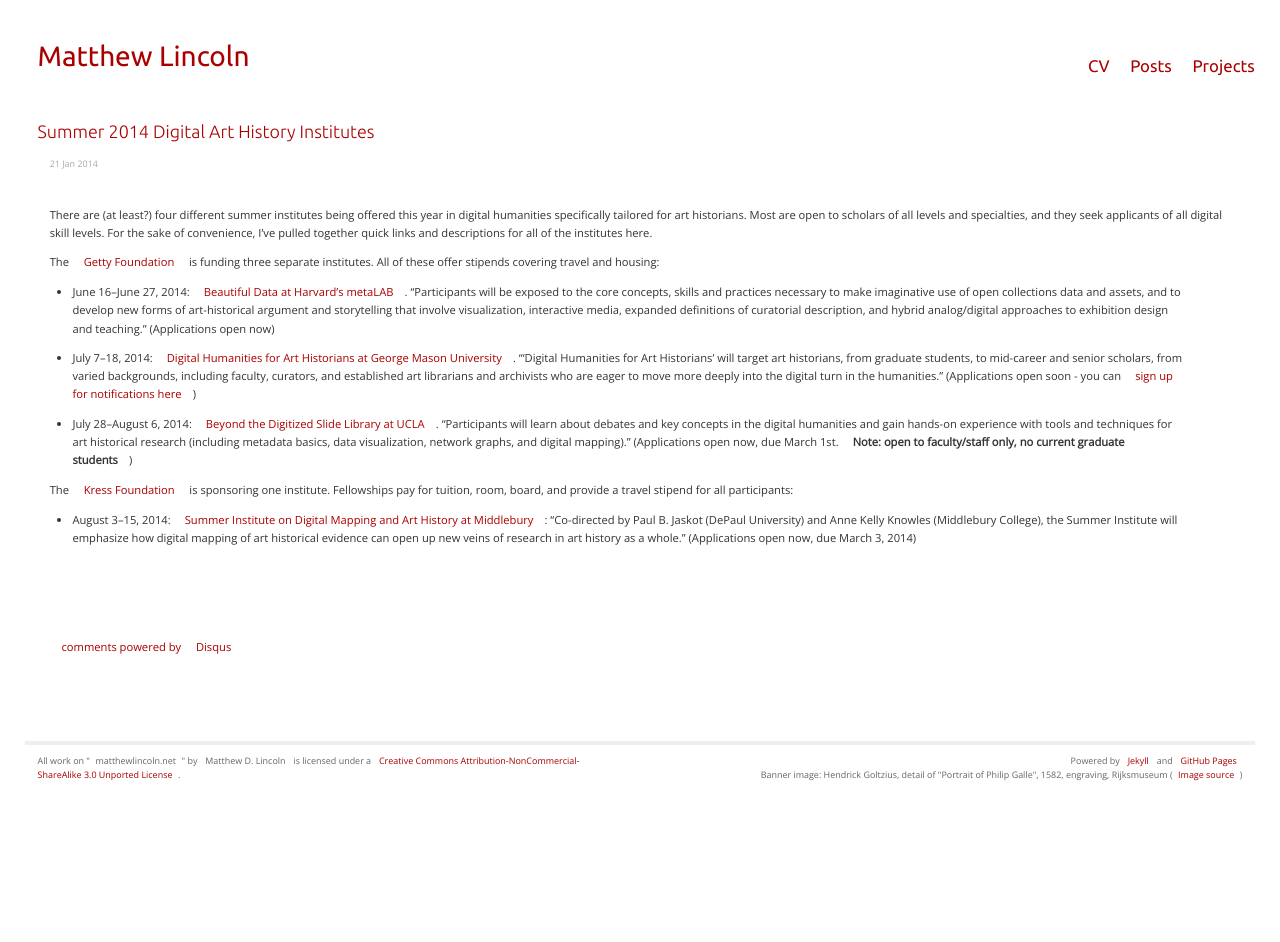
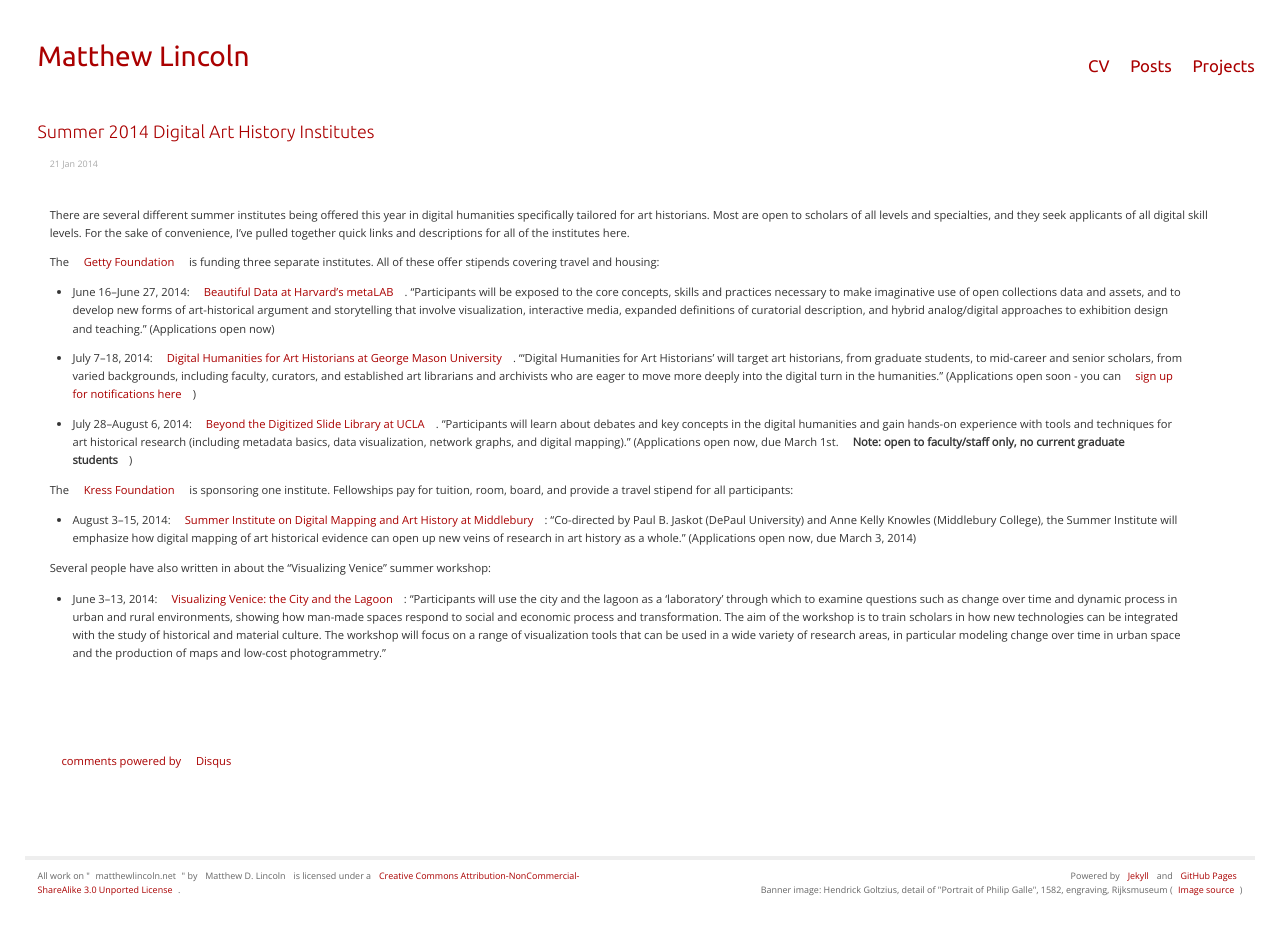
Before and after one commit to mdlincoln/mdlincoln.github.io, a Jekyll site: the page built from _posts/2014-01-21-summer-2014-digital-art-history-institutes.md, in a window 1280 px wide. Built offline with Jekyll 4.4.1, drawn with Linux system fonts in a browser that asks for light colours; comment, search, counter and statistics services are not loaded.

Commit message:
Added Visualizing Venice

```diff
--- a/_posts/2014-01-21-summer-2014-digital-art-history-institutes.md
+++ b/_posts/2014-01-21-summer-2014-digital-art-history-institutes.md
@@ -8,7 +8,7 @@
     - Art History
 ---
 
-There are (at least?) four different summer institutes being offered this year in digital humanities specifically tailored for art historians.
+There are several different summer institutes being offered this year in digital humanities specifically tailored for art historians.
 Most are open to scholars of all levels and specialties, and they seek applicants of all digital skill levels.
 For the sake of convenience, I've pulled together quick links and descriptions for all of the institutes here.
 
@@ -22,3 +22,7 @@
 Fellowships pay for tuition, room, board, and provide a travel stipend for all participants:
 
 - August 3--15, 2014: [Summer Institute on Digital Mapping and Art History at Middlebury](http://www.kressfoundation.org/news/Article.aspx?id=35544&blogid=132): "Co-directed by Paul B. Jaskot (DePaul University) and Anne Kelly Knowles (Middlebury College), the Summer Institute will emphasize how digital mapping of art historical evidence can open up new veins of research in art history as a whole." (Applications open now, due March 3, 2014)
+
+Several people have also written in about the "Visualizing Venice" summer workshop:
+
+- June 3--13, 2014: [Visualizing Venice: the City and the Lagoon](http://www.univiu.org/shss/seminars-summer-schools/visualizing-venice-summer-workshop): "Participants will use the city and the lagoon as a 'laboratory' through which to examine questions such as change over time and dynamic process in urban and rural environments, showing how man-made spaces respond to social and economic process and transformation. The aim of the workshop is to train scholars in how new technologies can be integrated with the study of historical and material culture. The workshop will focus on a range of visualization tools that can be used in a wide variety of research areas, in particular modeling change over time in urban space and the production of maps and low-cost photogrammetry."
```
